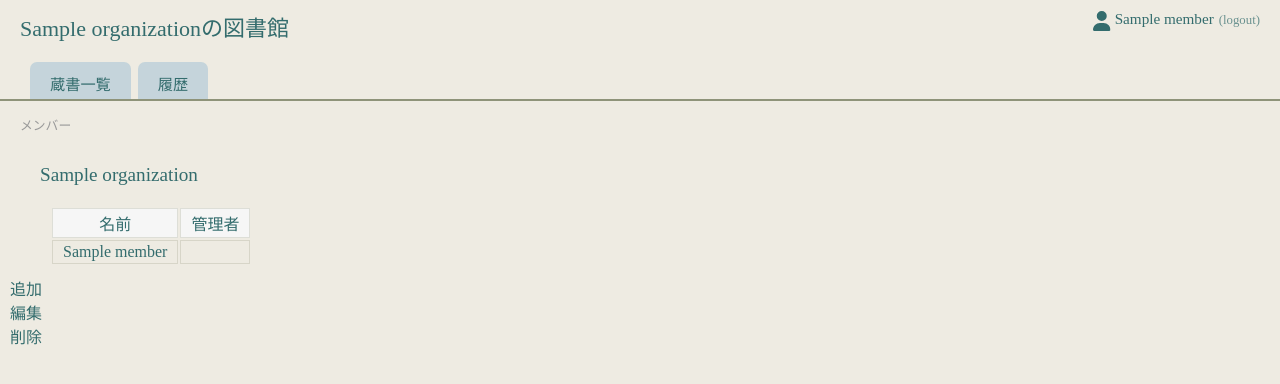
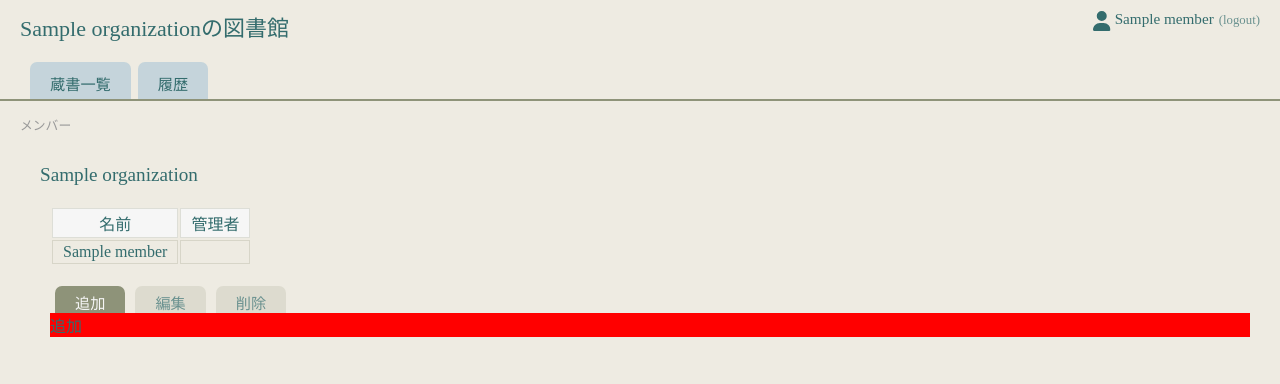
Before and after one commit to yo16/bookshelf_2023, a Flask app: template app/templates/members_all.html in a window 1280 px wide. Shown: the top 384 px of the page. Run offline with Flask 3, Linux system fonts and the light colour scheme; the template is opened without the code that fills it: most values are stand-ins (such as "Sample title", 1, 10 or a date in 2020); parts of the project's set-up code (start-up, migrations or seed data) failed here and were passed over.

Commit message:
add tab-command

```diff
--- a/app/static/css/members_all.css
+++ b/app/static/css/members_all.css
@@ -17,3 +17,39 @@
 }
 
 /* members */
+
+/* commands */
+#div_commands {
+    margin: 20px 20px 0 40px;
+    flex-wrap: wrap;
+    display: flex;
+    flex-direction: row;
+    gap: 0px;
+}
+.lbl_tab_command {
+    background-color: var(--accent2-color-pale);
+    opacity: 0.7;
+    padding: 5px 20px 0px 20px;
+    margin: 0px 5px;
+    border-radius: 7px 7px 0 0;
+    font-size: 0.95rem;
+    text-align: center;
+    display: block;
+    order: -1;
+}
+.rdo_member_command {
+    display: none;
+}
+.rdo_member_command:checked + .lbl_tab_command {
+    background-color: var(--accent2-color);
+    color: var(--text-bg-white);
+    opacity: 1.0;
+}
+.div_command_content {
+    display: none;
+    width: 100%;
+    background-color:#f00;
+}
+.rdo_member_command:checked + .lbl_tab_command + .div_command_content {
+    display: block;
+}
--- a/app/templates/members_all.html
+++ b/app/templates/members_all.html
@@ -59,14 +59,27 @@ member
     </table>
 </div>
 
-<div id="div_add_member">
-    追加
-</div>
-<div id="div_add_member">
-    編集
-</div>
-<div id="div_add_member">
-    削除
+<div id="div_commands">
+    <input type="radio" name="rdo_member_command" id="rdo_add_member"
+        class="rdo_member_command" checked />
+    <label class="lbl_tab_command" for="rdo_add_member">追加</label>
+    <div id="div_add_member" class="div_command_content">
+        追加
+    </div>
+
+    <input type="radio" name="rdo_member_command" id="rdo_edit_member"
+        class="rdo_member_command" />
+    <label class="lbl_tab_command" for="rdo_edit_member">編集</label>
+    <div id="div_edit_member" class="div_command_content">
+        編集
+    </div>
+
+    <input type="radio" name="rdo_member_command" id="rdo_delete_member"
+        class="rdo_member_command" />
+    <label class="lbl_tab_command" for="rdo_delete_member">削除</label>
+    <div id="div_delete_member" class="div_command_content">
+        削除
+    </div>
 </div>
 
 {# ---------------------------------------------- -#}
```
